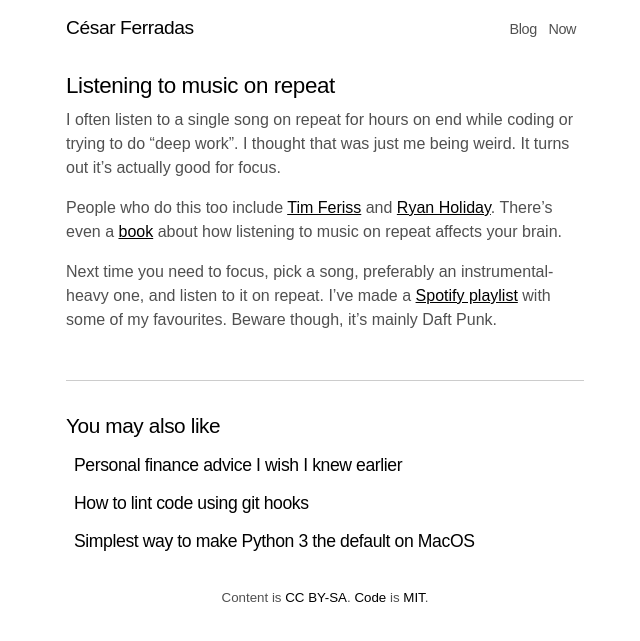
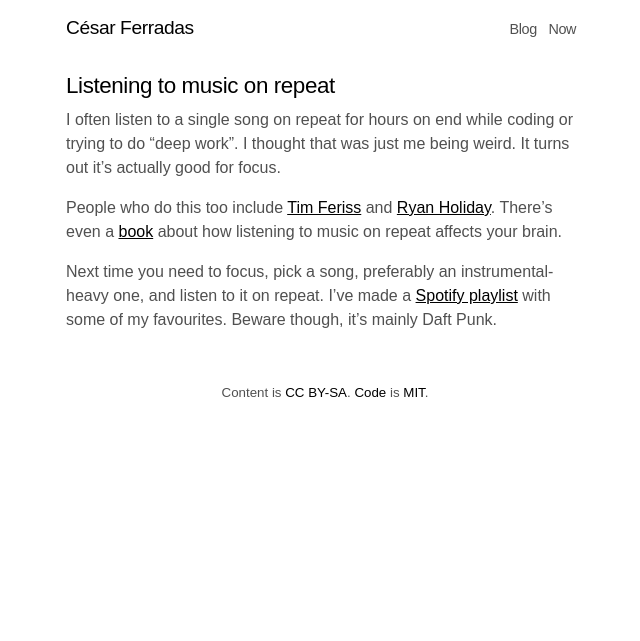
Before and after one commit to cesarferradas/ferrad.as, a Jekyll site: the page built from _posts/2020-05-14-music-on-repeat.md, in a window 1280 px wide. Shown: the top 641 px of the page, without its empty margins (315-955 px from the left). Built offline with Jekyll 4.4.1, drawn with Linux system fonts in a browser that asks for light colours.

Commit message:
update css

```diff
--- a/_layouts/post.html
+++ b/_layouts/post.html
@@ -8,20 +8,3 @@ layout: default
     {{ content }}
   </div>
 </div>
-
-{% if site.related_posts.size >= 1 %}
-<div class="related">
-  <h2>You may also like</h2>
-  <ul class="related-posts">
-    {% for post in site.related_posts limit:3 %}
-      <li>
-        <h4>
-          <a href="{{ site.baseurl }}{{ post.url }}">
-            {{ post.title }}
-          </a>
-        </h4>
-      </li>
-    {% endfor %}
-  </ul>
-</div>
-{% endif %}
--- a/public/css/poole.css
+++ b/public/css/poole.css
@@ -1,7 +1,5 @@
 /*
  * Body resets
- *
- * Update the foundational and global aspects of the page.
  */
 
 * {
@@ -29,7 +27,6 @@ body {
       -ms-text-size-adjust: 100%;
 }
 
-/* No `:visited` state is required by default (browsers will use `a`) */
 a {
   color: #000000;
   text-decoration: none;
@@ -297,6 +294,12 @@ tbody tr:nth-child(odd) th {
   margin-bottom: 2em;
 }
 
+.posts {
+  padding-left: 0.5rem;
+  list-style: none;
+  text-decoration: none;
+}
+
 /* Blog post or page title */
 .page-title,
 .post-title,
@@ -321,20 +324,6 @@ tbody tr:nth-child(odd) th {
   color: #000000;
   text-decoration: underline;
 }
-.post-excerpt a {
-  color: #505050;
-}
-
-/* Related posts */
-.related {
-  padding-top: 1rem;
-  padding-bottom: 1rem;
-  border-top: 1px solid #ccc;
-}
-.related-posts {
-  padding-left: 0.5rem;
-  list-style: none;
-}
 
 .footer {
   position: relative;
```
Also changed, not shown: blog.md (+6 -9 lines), index.md (+7 -5 lines), public/img/nest.png.
